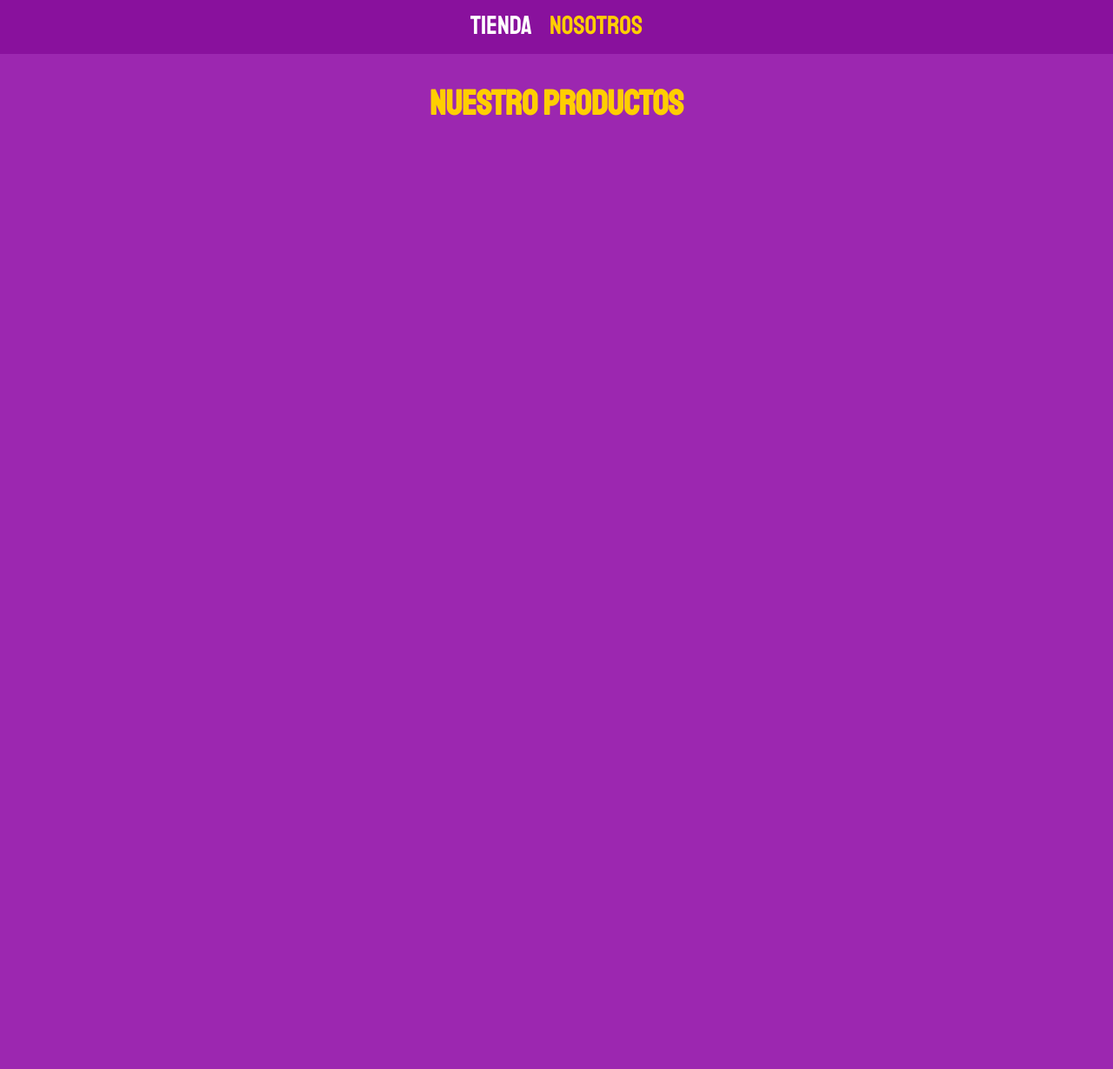
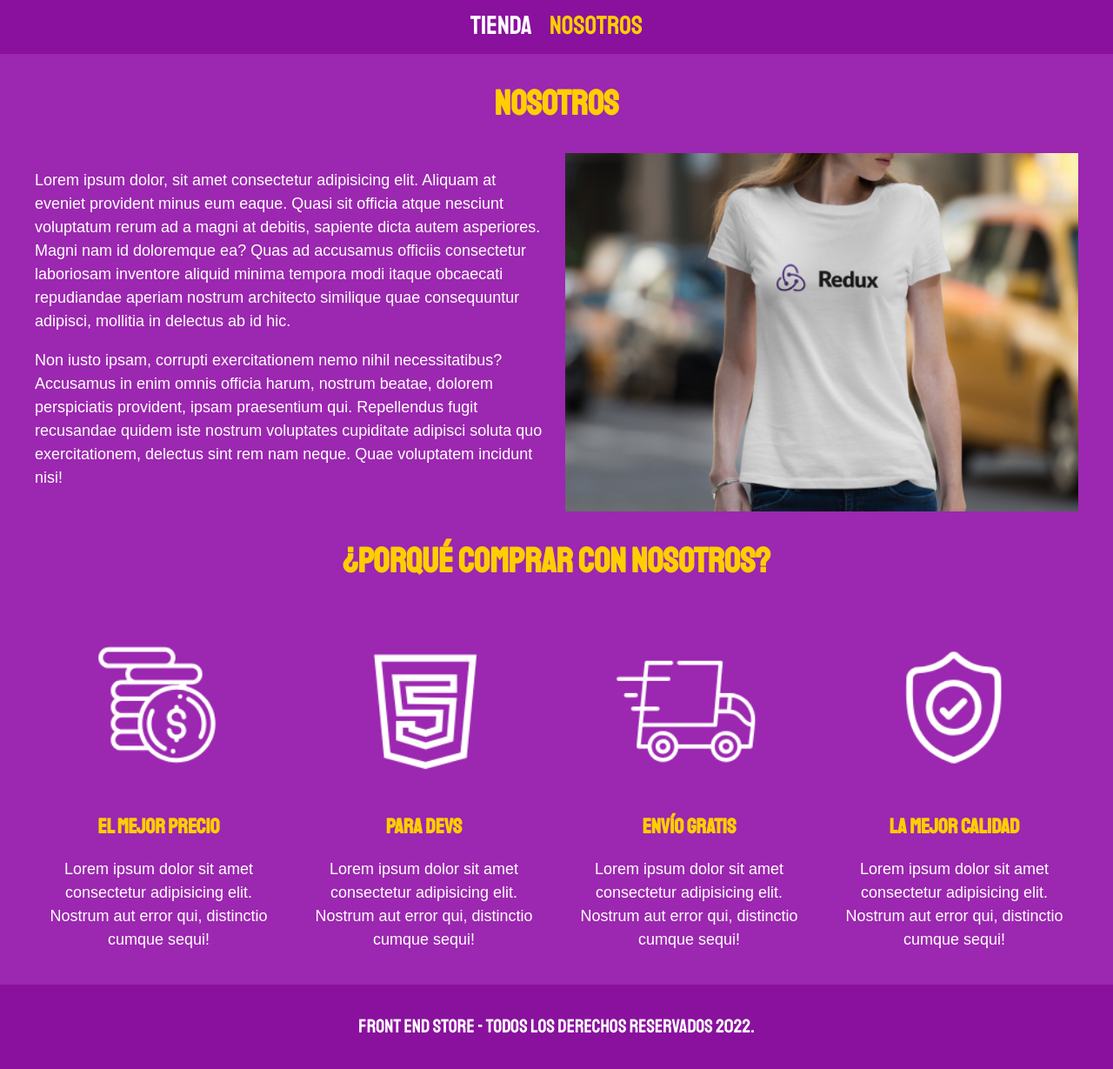
Before and after one commit to Daniel-P25/FrontEndStore, a plain HTML site: page nosotros.html in a window 1280 px wide. Shown: the part 167-1396 px from the top of the page at 87% size. Before the commit the page ends 800 px from the top, so only its background shows below. Drawn offline with Linux system fonts and the light colour scheme.

Commit message:
Ãindex and us done

```diff
--- a/nosotros.html
+++ b/nosotros.html
@@ -27,10 +27,54 @@
     </nav>
 
     <main class="contenedor">
-        <h1>Nuestro Productos</h1>
+        <h1>Nosotros</h1>
 
+        <div class="nosotros">
+            <div class="nosotros__contenido">
+                <p>
+                    Lorem ipsum dolor, sit amet consectetur adipisicing elit. Aliquam at eveniet provident minus eum eaque. Quasi sit officia atque nesciunt voluptatum rerum ad a magni at debitis, sapiente dicta autem asperiores. Magni nam id doloremque ea? Quas ad accusamus officiis consectetur laboriosam inventore aliquid minima tempora modi itaque obcaecati repudiandae aperiam nostrum architecto similique quae consequuntur adipisci, mollitia in delectus ab id hic.
+                </p>
+                <p>
+                    Non iusto ipsam, corrupti exercitationem nemo nihil necessitatibus? Accusamus in enim omnis officia harum, nostrum beatae, dolorem perspiciatis provident, ipsam praesentium qui. Repellendus fugit recusandae quidem iste nostrum voluptates cupiditate adipisci soluta quo exercitationem, delectus sint rem nam neque. Quae voluptatem incidunt nisi!
+                </p>
+            </div>
+            <img src="/images/nosotros.jpg" alt="imagen nosotros" class="nosotros__imagen">
+        </div>
+    </main>
 
-    </main>
+    <section class="contenedor comprar">
+        <h1 class="comprar__titulo">¿Porqué Comprar con nosotros?</h1>
+
+        <div class="bloques">
+            <div class="bloque">
+                <img class="bloque__imagen" src="/images/icono_1.png" alt="porque comprar">
+                <h3 class="bloque__titulo">El Mejor Precio</h3>
+                <p>Lorem ipsum dolor sit amet consectetur adipisicing elit. Nostrum aut error qui, distinctio cumque sequi!</p>
+            </div><!-- .bloque -->
+
+            <div class="bloque">
+                <img class="bloque__imagen" src="/images/icono_2.png" alt="porque comprar">
+                <h3 class="bloque__titulo">Para Devs</h3>
+                <p>Lorem ipsum dolor sit amet consectetur adipisicing elit. Nostrum aut error qui, distinctio cumque sequi!</p>
+            </div><!-- .bloque -->
+
+            <div class="bloque">
+                <img class="bloque__imagen" src="/images/icono_3.png" alt="porque comprar">
+                <h3 class="bloque__titulo">Envío Gratis</h3>
+                <p>Lorem ipsum dolor sit amet consectetur adipisicing elit. Nostrum aut error qui, distinctio cumque sequi!</p>
+            </div><!-- .bloque -->
+
+            <div class="bloque">
+                <img class="bloque__imagen" src="/images/icono_4.png" alt="porque comprar">
+                <h3 class="bloque__titulo">La Mejor Calidad</h3>
+                <p>Lorem ipsum dolor sit amet consectetur adipisicing elit. Nostrum aut error qui, distinctio cumque sequi!</p>
+            </div><!-- .bloque -->
+        </div><!-- .bloques -->
+    </section>
+
+    <footer class="footer">
+        <p class="footer__texto">Front End Store - Todos los derechos Reservados 2022.</p>
+    </footer>
 </body>
 
 </html>
--- a/styles/style.css
+++ b/styles/style.css
@@ -38,6 +38,7 @@ a {
 
 img {
     max-width: 100%;
+    width: 100%;
 }
 
 .contenedor {
@@ -125,10 +126,6 @@ h3 {
     padding: 1rem;
 }
 
-.producto__imagen {
-    width: 100%;
-}
-
 .producto__nombre {
     font-size: 4rem;
 }
@@ -170,3 +167,103 @@ h3 {
         grid-column: 2 / 4;
     }
 }
+
+/* Nosotros */
+.nosotros {
+    display: grid;
+    grid-template-rows: repeat(2, auto);
+}
+
+.nosotros__contenido {
+    padding: 0 2rem;
+}
+
+@media (min-width: 769px) {
+    .nosotros {
+        grid-template-columns: repeat(2, 1fr);
+        column-gap: 2rem;
+        padding: 0;
+    }
+
+    .nosotros__contenido {
+        padding: 0;
+    }
+}
+
+
+.nosotros__imagen {
+    grid-row: 1 / 2;
+    margin: 0 auto;
+    background-size: cover;
+}
+
+@media (min-width: 769px) {
+    .nosotros__imagen {
+        grid-column: 2 / 3;
+    }
+}
+
+/* Bloques */
+.bloques {
+    display: grid;
+    grid-template-columns: repeat(2, 1fr);
+    gap: 2rem;
+}
+
+@media (min-width: 768px) {
+    .bloques {
+        grid-template-columns: repeat(4, 1fr);
+    }
+}
+
+ .bloque {
+    text-align: center;
+ }
+
+ .bloque__titulo {
+    margin: 0;
+ }
+
+/* Pagina del producto */
+@media (min-width: 768px) {
+    .camisa {
+        display: grid;
+        grid-template-columns: repeat(2, 1fr);
+        column-gap: 2rem;
+    }
+}
+
+.formulario {
+    display: grid;
+    grid-template-columns: repeat(2, 1fr);
+    gap: 2rem;
+}
+
+.formulario__campo {
+    /* border-color: var(--primarioOscuro);
+    border-width: 1rem;
+    border-style: solid; */
+
+    border: 1rem solid var(--primarioOscuro);
+    background-color:var(--primarioOscuro);
+    color: var(--blanco);
+    font-size: 2rem;
+    font-family: Arial, Helvetica, sans-serif;
+    padding: 1rem;
+    min-width: 50%; /** Aquí sucede la magia de los input **/
+}
+
+.formulario__submit {
+    background-color: var(--secundario);
+    bottom: none;
+    font-size: 2rem;
+    font-family: var(--fuentePrincipal);
+    padding: 2rem;
+    transition: background-color .2s ease;
+    grid-column: 1 / 3;
+}
+
+.formulario__submit:hover {
+    cursor: pointer;
+    background-color: var(--secundarioOscuro);
+}
```
Also changed, not shown: producto.html (+24 -1 lines).
